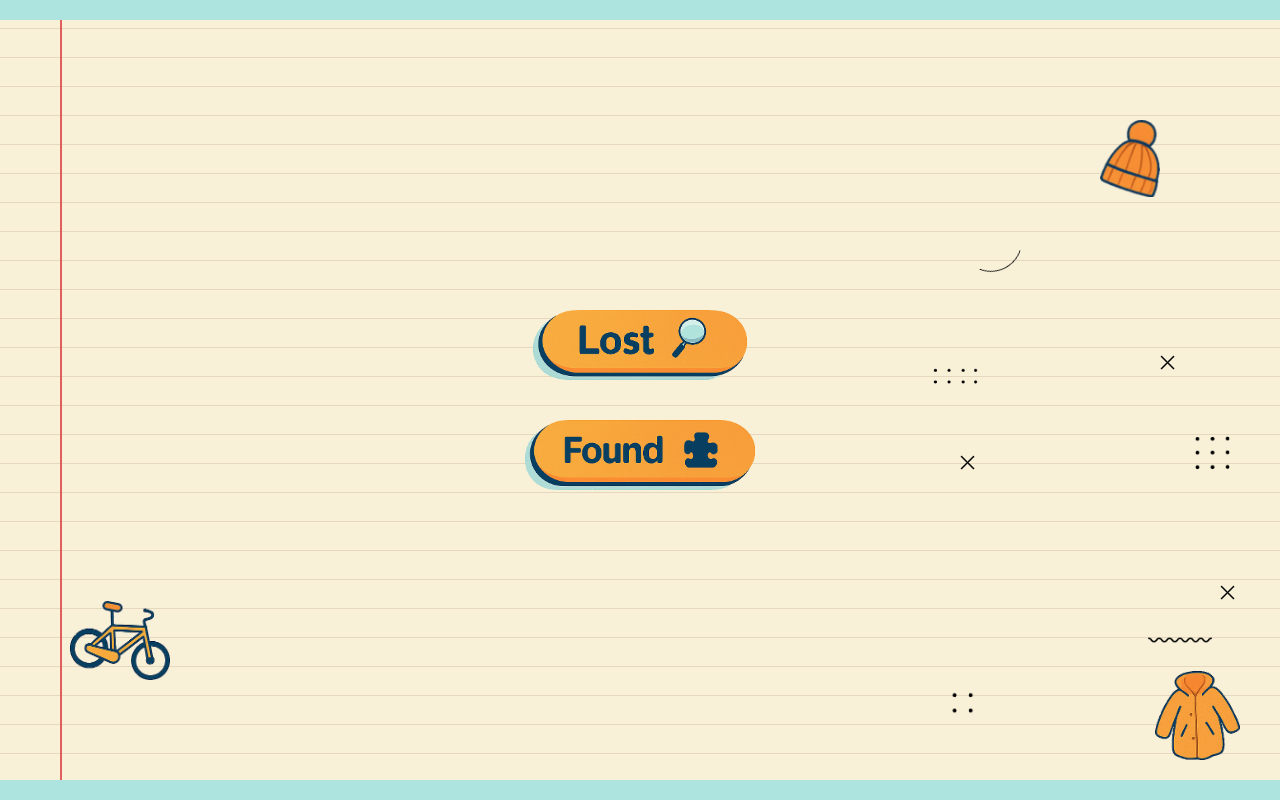
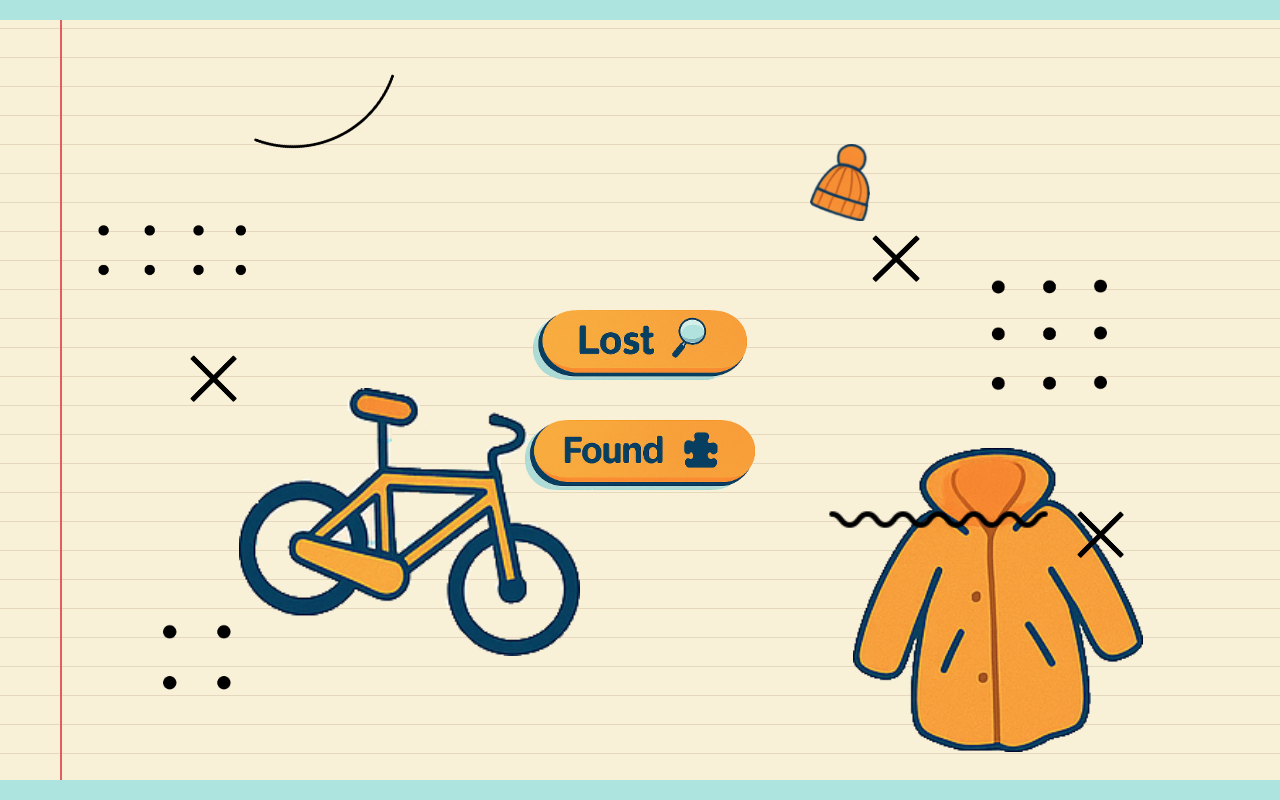
Before and after one commit to Gjones747/backtrack, a React (Vite) app in the folder client/: page / in a window 1280 px wide. Built offline with nearby package versions, Linux system fonts and the light colour scheme.

Commit message:
wokring perchance

```diff
--- a/client/src/css/App.css
+++ b/client/src/css/App.css
@@ -88,14 +88,67 @@ body, #root {
 }
 
 
-.hat { top: 120px; right: 120px; }
-.coat { bottom: 40px; right: 40px; width: 85px;}
-.bike { bottom: 120px; left: 70px; width: 100px;}
-.dot8 { bottom: 405px; right: 300px; width: 50px;}
-.dot9 { bottom: 325px; right: 45px; width: 45px;}
-.dot4 { bottom: 85px; right: 305px; width: 25px;}
-.x { bottom: 430px; right: 105px; width: 15px;}
-.x1 { bottom: 330px; right: 305px; width: 15px;}
-.x2 { bottom: 200px; right: 45px; width: 15px;}
-.squiggle { bottom: 120px; right: 60px; width: 80px;}
-.curve { bottom: 520px; right: 260px; width: 40px;}
+.hat {
+  top: calc(120 / 667 * 100vh);    /* ≈ 18.0vh */
+  right: calc(120 / 375 * 100vw);  /* ≈ 32.0vw */
+}
+
+.coat {
+  bottom: calc(40 / 667 * 100vh);  /* ≈ 6.0vh */
+  right: calc(40 / 375 * 100vw);   /* ≈ 10.7vw */
+  width: calc(85 / 375 * 100vw);   /* ≈ 22.7vw */
+}
+
+.bike {
+  bottom: calc(120 / 667 * 100vh); /* ≈ 18.0vh */
+  left: calc(70 / 375 * 100vw);    /* ≈ 18.7vw */
+  width: calc(100 / 375 * 100vw);  /* ≈ 26.7vw */
+}
+
+.dot8 {
+  bottom: calc(405 / 667 * 100vh); /* ≈ 60.7vh */
+  right: calc(300 / 375 * 100vw);  /* ≈ 80.0vw */
+  width: calc(50 / 375 * 100vw);   /* ≈ 13.3vw */
+}
+
+.dot9 {
+  bottom: calc(325 / 667 * 100vh); /* ≈ 48.7vh */
+  right: calc(45 / 375 * 100vw);   /* ≈ 12.0vw */
+  width: calc(45 / 375 * 100vw);   /* ≈ 12.0vw */
+}
+
+.dot4 {
+  bottom: calc(85 / 667 * 100vh);  /* ≈ 12.7vh */
+  right: calc(305 / 375 * 100vw);  /* ≈ 81.3vw */
+  width: calc(25 / 375 * 100vw);   /* ≈ 6.7vw */
+}
+
+.x {
+  bottom: calc(430 / 667 * 100vh); /* ≈ 64.5vh */
+  right: calc(105 / 375 * 100vw);  /* ≈ 28.0vw */
+  width: calc(15 / 375 * 100vw);   /* ≈ 4.0vw */
+}
+
+.x1 {
+  bottom: calc(330 / 667 * 100vh); /* ≈ 49.5vh */
+  right: calc(305 / 375 * 100vw);  /* ≈ 81.3vw */
+  width: calc(15 / 375 * 100vw);   /* ≈ 4.0vw */
+}
+
+.x2 {
+  bottom: calc(200 / 667 * 100vh); /* ≈ 30.0vh */
+  right: calc(45 / 375 * 100vw);   /* ≈ 12.0vw */
+  width: calc(15 / 375 * 100vw);   /* ≈ 4.0vw */
+}
+
+.squiggle {
+  bottom: calc(120 / 667 * 100vh); /* ≈ 18.0vh */
+  right: calc(60 / 375 * 100vw);   /* ≈ 16.0vw */
+  width: calc(80 / 375 * 100vw);   /* ≈ 21.3vw */
+}
+
+.curve {
+  bottom: calc(520 / 667 * 100vh); /* ≈ 78.0vh */
+  right: calc(260 / 375 * 100vw);  /* ≈ 69.3vw */
+  width: calc(40 / 375 * 100vw);   /* ≈ 10.7vw */
+}
```
